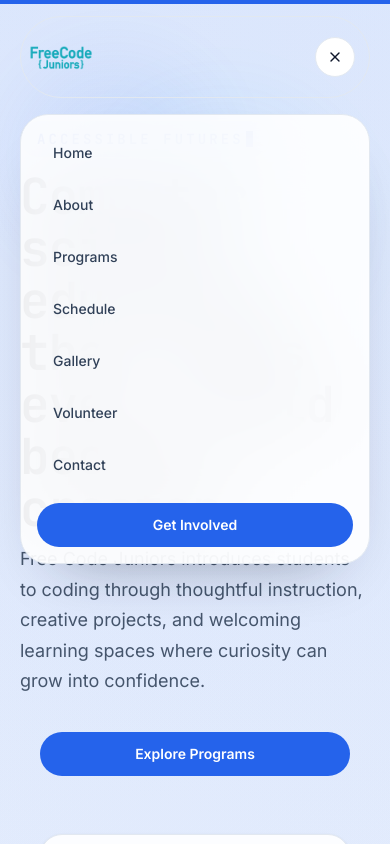
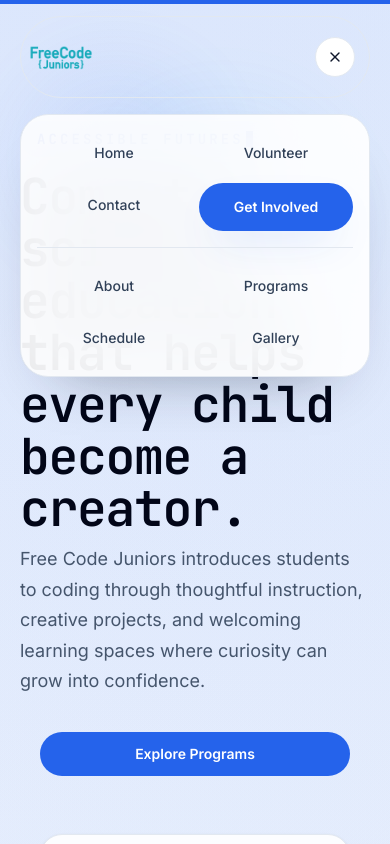
Before and after one commit to chenandrew405/fcj.com, a Next.js app: page / in a window 390 px wide. Both pictures are taken after a click on the button "Toggle navigation". Shown: the top 844 px of the page. Built offline with nearby package versions, Linux system fonts and the light colour scheme.

Commit message:
Improve phone layout

```diff
--- a/eslint.config.mjs
+++ b/eslint.config.mjs
@@ -10,7 +10,7 @@ const compat = new FlatCompat({
 const config = [
   ...compat.extends('next/core-web-vitals', 'next/typescript', 'prettier'),
   {
-    ignores: ['.next/**', 'dist/**', 'node_modules/**', 'next-env.d.ts'],
+    ignores: ['.next/**', 'dist/**', 'out/**', 'node_modules/**', 'next-env.d.ts'],
   },
 ];
 
--- a/src/app/globals.css
+++ b/src/app/globals.css
@@ -193,6 +193,24 @@ textarea {
   border: 1px solid rgba(37, 99, 235, 0.12);
 }
 
+.phone-scroll-row {
+  display: flex;
+  gap: 1rem;
+  overflow-x: auto;
+  padding-bottom: 0.5rem;
+  scroll-snap-type: x proximity;
+  -webkit-overflow-scrolling: touch;
+}
+
+.phone-scroll-row::-webkit-scrollbar {
+  height: 0;
+}
+
+.phone-scroll-card {
+  min-width: min(85vw, 22rem);
+  scroll-snap-align: start;
+}
+
 @media (prefers-reduced-motion: reduce) {
   html {
     scroll-behavior: auto;
@@ -208,6 +226,18 @@ textarea {
 }
 
 @media (min-width: 768px) {
+  .phone-scroll-row {
+    display: grid;
+    overflow: visible;
+    padding-bottom: 0;
+    scroll-snap-type: none;
+  }
+
+  .phone-scroll-card {
+    min-width: 0;
+    scroll-snap-align: none;
+  }
+
   .layout-shell {
     padding-top: var(--layout-pt-tablet, var(--layout-pt-mobile, 5rem));
     padding-bottom: var(--layout-pb-tablet, var(--layout-pb-mobile, 5rem));
--- a/src/app/page.tsx
+++ b/src/app/page.tsx
@@ -124,9 +124,9 @@ export default function HomePage() {
             </Reveal>
           </div>
 
-          <div className="layout-grid layout-grid-cols mt-10 grid" style={getLayoutBoxStyle(homeHeroLayout.gridSecondary)}>
+          <div className="layout-grid layout-grid-cols phone-scroll-row mt-10" style={getLayoutBoxStyle(homeHeroLayout.gridSecondary)}>
             {heroContent.stats.map((stat) => (
-              <div key={stat.label} className="layout-card-size premium-card interactive-card flex min-h-[8rem] flex-col justify-between lg:min-h-[7rem]" style={getLayoutBoxStyle(homeHeroLayout.cardSecondary)}>
+              <div key={stat.label} className="phone-scroll-card layout-card-size premium-card interactive-card flex min-h-[8rem] flex-col justify-between lg:min-h-[7rem]" style={getLayoutBoxStyle(homeHeroLayout.cardSecondary)}>
                 <p className="font-mono text-lg font-semibold text-slate-950">{stat.value}</p>
                 <p className="mt-2 text-sm font-medium text-slate-700">{stat.label}</p>
                 <p className="mt-2 text-sm leading-6 text-slate-500">{stat.description}</p>
@@ -146,9 +146,9 @@ export default function HomePage() {
               title={aboutContent.pageIntro.title}
             />
           </Reveal>
-          <div className="layout-grid layout-grid-cols mt-10 grid" style={getLayoutBoxStyle(homeAboutPreviewLayout.grid)}>
+          <div className="layout-grid layout-grid-cols phone-scroll-row mt-10" style={getLayoutBoxStyle(homeAboutPreviewLayout.grid)}>
             {[aboutContent.mission, aboutContent.vision].map((item, index) => (
-              <Reveal key={item.title} delay={index * 0.08}>
+              <Reveal key={item.title} className="phone-scroll-card" delay={index * 0.08}>
                 <article className="layout-card-size premium-card interactive-card flex h-full flex-col" style={getLayoutBoxStyle(homeAboutPreviewLayout.card)}>
                   <p className="font-mono text-xs font-semibold uppercase tracking-[0.24em] text-[#2563EB]">{siteContent.name}</p>
                   <h3 className="mt-4 font-mono text-2xl font-semibold text-slate-950">{item.title}</h3>
@@ -156,7 +156,7 @@ export default function HomePage() {
                 </article>
               </Reveal>
             ))}
-            <Reveal delay={0.16}>
+            <Reveal className="phone-scroll-card" delay={0.16}>
               <article className="layout-card-size premium-card interactive-card flex h-full flex-col overflow-hidden" style={getLayoutBoxStyle(homeAboutPreviewLayout.card)}>
                 <div className="relative h-full min-h-72 overflow-hidden rounded-[1.25rem]">
                   <Image alt={aboutContent.storyImages[0]?.alt ?? ''} className="object-cover" fill sizes="30vw" src={aboutContent.storyImages[0]?.src ?? '/images/classroom.jpg'} />
@@ -177,10 +177,10 @@ export default function HomePage() {
               title={programsContent.sectionIntro.title}
             />
           </Reveal>
-          <div className="layout-grid layout-grid-cols mt-10 grid" style={getLayoutBoxStyle(homeProgramsPreviewLayout.grid)}>
+          <div className="layout-grid layout-grid-cols phone-scroll-row mt-10" style={getLayoutBoxStyle(homeProgramsPreviewLayout.grid)}>
             {programsContent.programs.slice(0, 3).map((program, index) => {
               return (
-                <Reveal key={program.id} delay={index * 0.08}>
+                <Reveal key={program.id} className="phone-scroll-card" delay={index * 0.08}>
                   <article className="layout-radius premium-card interactive-card overflow-hidden" style={getLayoutBoxStyle(homeProgramsPreviewLayout.card)}>
                     <div className="relative aspect-[16/11] overflow-hidden bg-slate-100">
                       {program.imagePlaceholderText ? (
@@ -281,9 +281,9 @@ export default function HomePage() {
               title={galleryContent.sectionIntro.title}
             />
           </Reveal>
-          <div className="layout-grid layout-grid-cols mt-10 grid" style={getLayoutBoxStyle(homeGalleryPreviewLayout.grid)}>
+          <div className="layout-grid layout-grid-cols phone-scroll-row mt-10" style={getLayoutBoxStyle(homeGalleryPreviewLayout.grid)}>
             {galleryContent.events.slice(0, 3).map((event, index) => (
-              <Reveal key={event.id} delay={index * 0.08}>
+              <Reveal key={event.id} className="phone-scroll-card" delay={index * 0.08}>
                 <Link className="group block" href={`/gallery/${event.id}`}>
                   <article className="layout-radius premium-card interactive-card flex h-full flex-col overflow-hidden" style={getLayoutBoxStyle(homeGalleryPreviewLayout.card)}>
                     <div className="relative aspect-[16/11] overflow-hidden">
@@ -318,9 +318,9 @@ export default function HomePage() {
               title={testimonialsContent.sectionIntro.title}
             />
           </Reveal>
-          <div className="layout-grid layout-grid-cols mt-10 grid" style={getLayoutBoxStyle(homeTestimonialsLayout.grid)}>
+          <div className="layout-grid layout-grid-cols phone-scroll-row mt-10" style={getLayoutBoxStyle(homeTestimonialsLayout.grid)}>
             {testimonialsContent.items.map((testimonial, index) => (
-              <Reveal key={`${testimonial.name}-${testimonial.role}`} delay={index * 0.08}>
+              <Reveal key={`${testimonial.name}-${testimonial.role}`} className="phone-scroll-card" delay={index * 0.08}>
                 <article className="layout-card-size premium-card interactive-card flex h-full flex-col" style={getLayoutBoxStyle(homeTestimonialsLayout.card)}>
                   <p className="flex-1 text-lg leading-8 text-slate-700">&ldquo;{testimonial.quote}&rdquo;</p>
                   <div className="mt-6 border-t border-slate-200 pt-5">
--- a/src/components/shared/site-header.tsx
+++ b/src/components/shared/site-header.tsx
@@ -21,6 +21,9 @@ export const SiteHeader = ({ navigation, site }: SiteHeaderProps) => {
   const pathname = usePathname();
   const [scrolled, setScrolled] = useState(false);
   const [menuOpen, setMenuOpen] = useState(false);
+  const mobileBottomLabels = new Set(['About', 'Programs', 'Schedule', 'Gallery']);
+  const mobileBottomItems = navigation.items.filter((item) => mobileBottomLabels.has(item.label));
+  const mobileTopItems = navigation.items.filter((item) => !mobileBottomLabels.has(item.label));
 
   useEffect(() => {
     const onScroll = () => setScrolled(window.scrollY > 14);
@@ -92,19 +95,34 @@ export const SiteHeader = ({ navigation, site }: SiteHeaderProps) => {
       {menuOpen ? (
         <div className="px-5 pb-4 sm:px-6 lg:hidden">
           <div className="mx-auto max-w-7xl rounded-[1.75rem] border border-white/80 bg-white/90 p-4 shadow-[0_30px_60px_-40px_rgba(15,23,42,0.45)] backdrop-blur-2xl">
-            <nav className="flex flex-col gap-2">
-              {navigation.items.map((item) => (
+            <nav className="flex flex-col gap-4">
+              <div className="grid grid-cols-2 gap-2">
+                {mobileTopItems.map((item) => (
                   <Link
                     key={item.href}
-                  className="rounded-2xl px-4 py-3 text-sm font-medium text-slate-700 transition hover:bg-slate-100 hover:text-slate-950"
+                    className="rounded-2xl px-4 py-3 text-center text-sm font-medium text-slate-700 transition hover:bg-slate-100 hover:text-slate-950"
                     href={item.href}
                   >
                     {item.label}
                   </Link>
                 ))}
-              <Button asChild className="mt-2 w-full">
+                <Button asChild className="h-auto min-h-12 w-full">
                   <Link href={navigation.primaryCta.href}>{navigation.primaryCta.label}</Link>
                 </Button>
+              </div>
+              <div className="border-t border-slate-200/80 pt-4">
+                <div className="grid grid-cols-2 gap-2">
+                  {mobileBottomItems.map((item) => (
+                    <Link
+                      key={item.href}
+                      className="rounded-2xl px-4 py-3 text-center text-sm font-medium text-slate-700 transition hover:bg-slate-100 hover:text-slate-950"
+                      href={item.href}
+                    >
+                      {item.label}
+                    </Link>
+                  ))}
+                </div>
+              </div>
             </nav>
           </div>
         </div>
```
Lines whose indentation alone changed are shown as unchanged.
